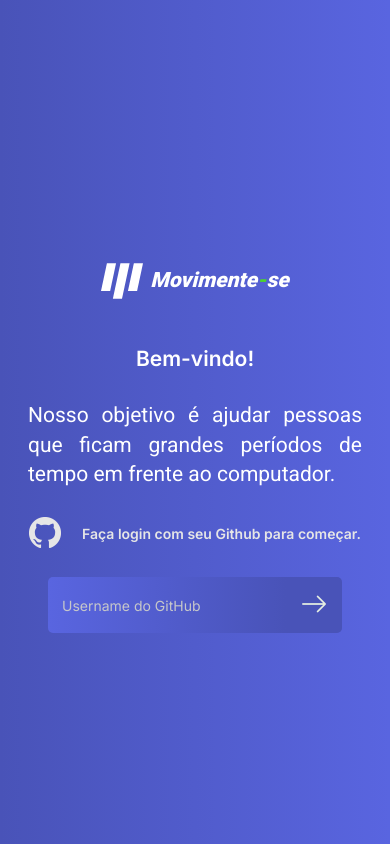
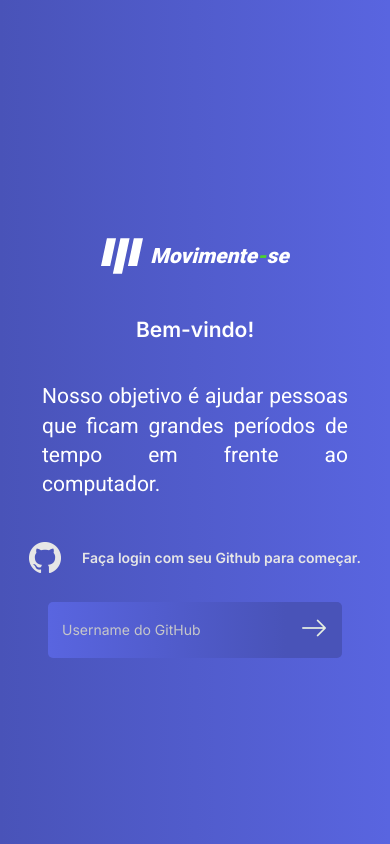
Before and after one commit to JdsLima/Movimente-se, a Next.js app: page / in a window 390 px wide. Built offline with nearby package versions, Linux system fonts and the light colour scheme.

Commit message:
melhorias visuais

```diff
--- a/src/styles/components/Login.module.css
+++ b/src/styles/components/Login.module.css
@@ -18,7 +18,7 @@
 
 .LoginContainer h1 {
     font-weight: bold;
-    line-height: 1.4;
+    line-height: 1;
     max-width: 70%;
     margin-top: 3rem;
     color: var(--white);
@@ -129,6 +129,7 @@
        width: auto;
     }
     .welcome p {
+        padding: 1rem;
         max-width: 100%;
     }
     .inputContainer input {
--- a/src/styles/pages/Main.module.css
+++ b/src/styles/pages/Main.module.css
@@ -4,7 +4,6 @@
     padding: 0;
     display: flex;
     flex-direction: column;
-    background: linear-gradient(to right, var(--blue-light), var(--blue));
 }
 
 .container section {
@@ -13,6 +12,7 @@
     grid-template-columns: 1fr 1fr;
     gap: 2.5rem;
     align-content: center;
+    background: linear-gradient(to right, var(--blue-light), var(--blue));
 }
 
 .container section a {
```
